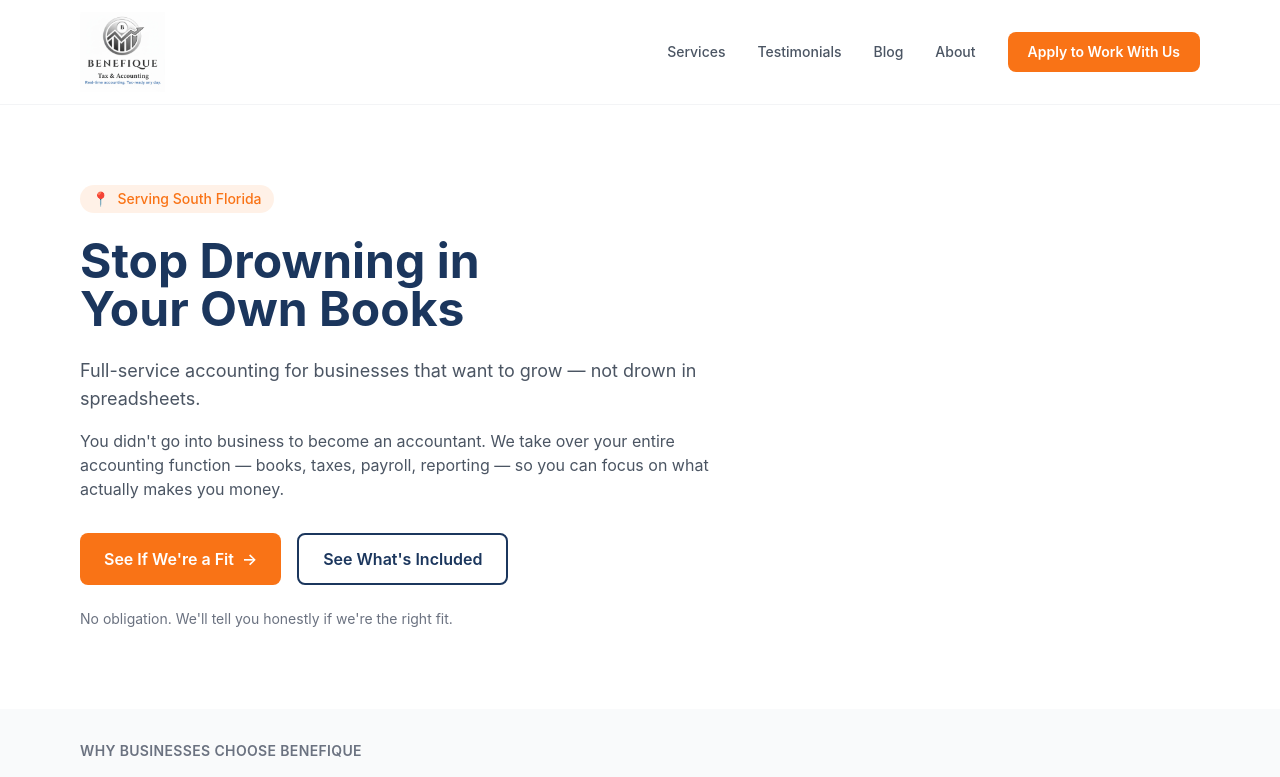
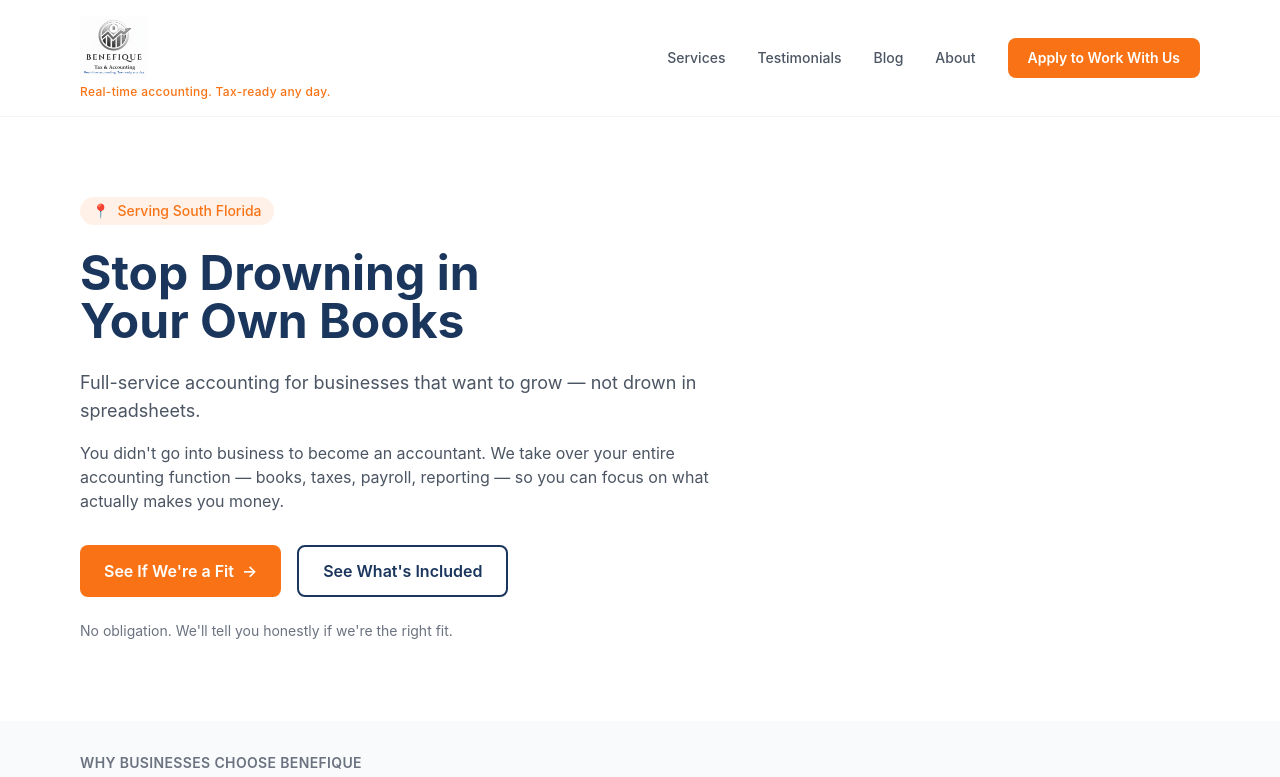
Before and after one commit to gerrit-design/benefique-website, a React (Vite) app: page / in a window 1280 px wide. Shown: the top 777 px of the page. Built offline with nearby package versions, Linux system fonts and the light colour scheme.

Commit message:
Improve logo visibility and add slogan to header/footer

```diff
--- a/src/App.jsx
+++ b/src/App.jsx
@@ -14,9 +14,12 @@ function Nav() {
 
   return (
     <nav className="bg-white border-b border-gray-100 sticky top-0 z-50">
-      <div className="max-w-6xl mx-auto px-4 py-3 flex justify-between items-center">
-        <Link to="/" className="flex items-center gap-3">
-          <img src="/images/logo-full.jpg" alt="Benefique Tax & Accounting" className="h-16 md:h-20 w-auto" />
+      <div className="max-w-6xl mx-auto px-4 py-4 flex justify-between items-center">
+        <Link to="/" className="flex flex-col items-start">
+          <img src="/images/logo-full.jpg" alt="Benefique Tax & Accounting" className="h-14 md:h-16 w-auto" />
+          <span className="text-[10px] md:text-xs text-benefique-orange font-medium tracking-wide mt-1">
+            Real-time accounting. Tax-ready any day.
+          </span>
         </Link>
 
         {/* Desktop Nav */}
@@ -74,11 +77,14 @@ function Nav() {
 // Footer Component
 function Footer() {
   return (
-    <footer className="bg-benefique-navy text-white py-8">
+    <footer className="bg-benefique-navy text-white py-10">
       <div className="max-w-6xl mx-auto px-4">
-        <div className="flex flex-col md:flex-row justify-between items-center gap-4">
-          <div className="flex items-center gap-3">
-            <img src="/images/logo-compact.jpg" alt="Benefique" className="h-8 w-auto brightness-0 invert" />
+        <div className="flex flex-col md:flex-row justify-between items-center gap-6">
+          <div className="flex flex-col items-center md:items-start">
+            <img src="/images/logo-full.jpg" alt="Benefique Tax & Accounting" className="h-12 w-auto brightness-0 invert" />
+            <span className="text-xs text-orange-300 font-medium tracking-wide mt-2">
+              Real-time accounting. Tax-ready any day.
+            </span>
           </div>
           <div className="flex gap-6 text-sm text-gray-300">
             <a href="https://app.benefique.com/terms" target="_blank" rel="noopener noreferrer" className="hover:text-white">Terms of Service</a>
@@ -86,7 +92,7 @@ function Footer() {
             <Link to="/contact" className="hover:text-white">Contact</Link>
           </div>
         </div>
-        <div className="text-center text-sm text-gray-400 mt-6">
+        <div className="text-center text-sm text-gray-400 mt-8">
           © {new Date().getFullYear()} Benefique Capital LLC. All rights reserved. | Davie, Florida
         </div>
       </div>
```
Also changed, not shown: 1 other file (tests, documents, lock files or other folders).
